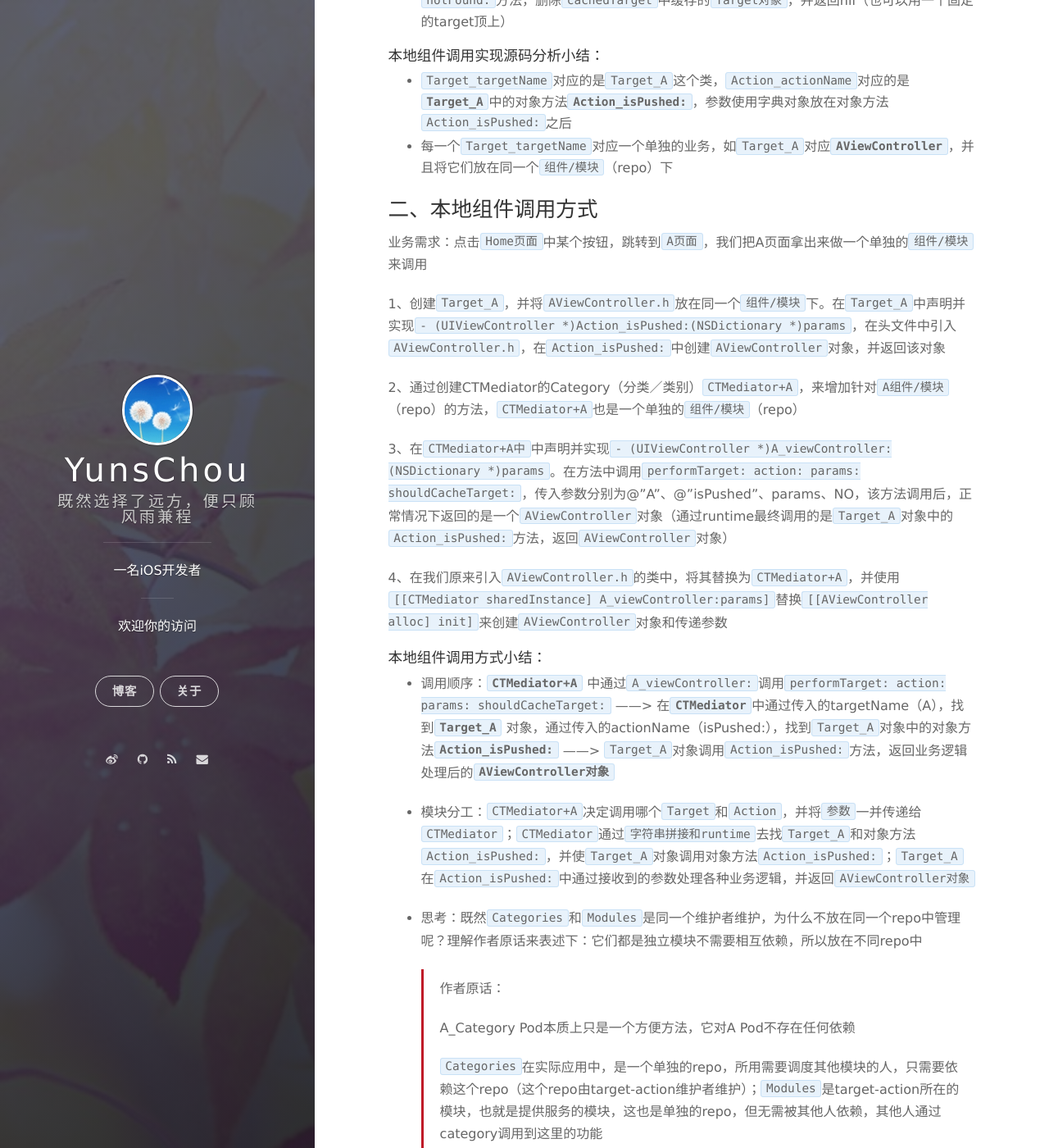
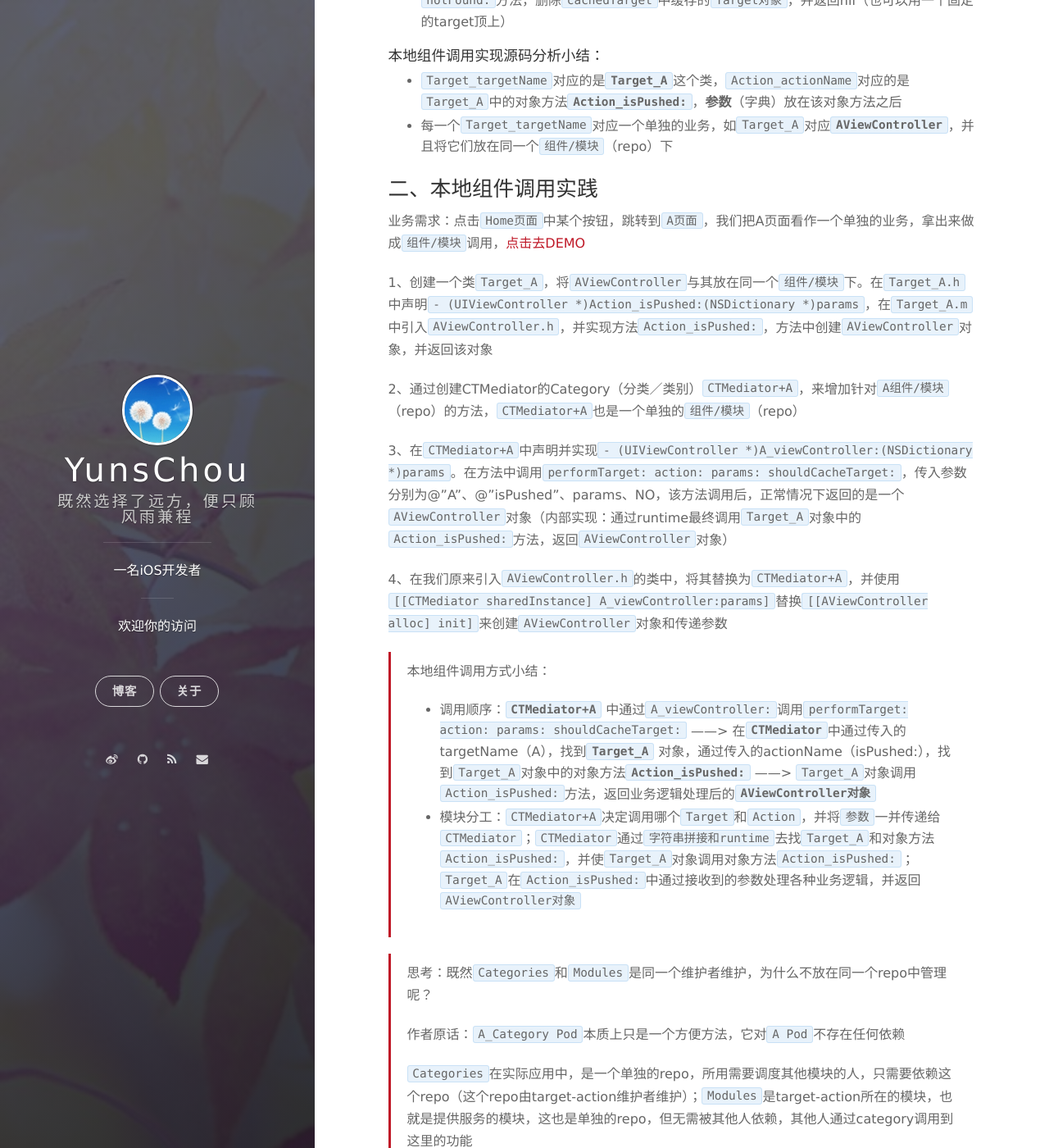
Before and after one commit to YunsChou/Yuns.github.io, a Jekyll site: the page built from _posts/2016-12-18-mediator-learn-1.md, in a window 1280 px wide and 1400 px high, scrolled down 1767 px. Shown: the whole window at 82% size. Built offline with Jekyll 4.4.1, drawn with Linux system fonts in a browser that asks for light colours; nearby versions of some CDN libraries; Markdown is read by kramdown in place of the engine named in the settings; comment, search, counter and statistics services are not loaded; some of the changed text lies outside the part shown.

Commit message:
增加demo链接

```diff
--- a/_posts/2016-12-18-mediator-learn-1.md
+++ b/_posts/2016-12-18-mediator-learn-1.md
@@ -36,13 +36,13 @@ CTMediator是一个单例，主要是基于Mediator模式和Target-Action模式
 
 > 其中，以**`本地组件调用入口`**最为核心，`远程app调用入口`是基于其上实现的，也就是`本地组件调用入口`是为`远程app调用入口`服务的
 
-#### 一、本地组件调用入口`performTarget: action: params: shouldCacheTarget:`实现分析
+#### 一、本地组件调用入口 **performTarget: action: params: shouldCacheTarget:** 实现分析
 
 1、传入参数分别为：`对象名称`、`动作名称`、`参数`、`是否缓存对象名称`
 
-* `对象名称`：单独的`组件/模块`（repo）名，传入的`targetName`在CTMediator中会被拼接为字符串`Target_targetName`（可以理解为`类名`），然后通过`NSClassFromString`将字符串转为应的`类`。如：需要集成`A`模块。传入`A`，会被拼接成`Target_A`，然后被转换为**[`Target_A` Class]**
+* `对象名称`：单独的组件/模块（repo）名。传入的`targetName`在CTMediator中会被拼接为字符串`Target_targetName`（可以理解为类名），然后通过`NSClassFromString`将字符串转为应的`类`。如：需要集成A模块。传入`A`，会被拼接成`Target_A`，然后被转换为**[`Target_A` Class]**
 
-* `动作名称`：当拥有一个`对象`后，我们需要调用这个对象的`方法`来做一些事情，传入的`actionName`在CTMediator中会被拼接为字符串`Action_actionName:`（可以理解为`方法名`），然后通过`NSSelectorFromString`将字符串转为应的`对象方法`。如：`模块A`需要`被push`出来。传入`isPushed`，会被拼接成`Action_isPushed:`，然后被转换为**[`Action_isPushed` SEL]**
+* `动作名称`：当拥有一个`对象`后，我们需要调用这个对象的`方法`来做一些事情，传入的`actionName`在CTMediator中会被拼接为字符串`Action_actionName:`（可以理解为方法名），然后通过`NSSelectorFromString`将字符串转为应的`对象方法`。如：模块A需要被push出来。传入`isPushed`，会被拼接成`Action_isPushed:`，然后被转换为**[`Action_isPushed:` SEL]**
 
 * `参数`：当使用`对象`执行`方法`时，我们可能还需要一些`参数`来进行逻辑判断或往下传递，参数以`NSDictionary`对象传入
 
@@ -51,35 +51,36 @@ CTMediator是一个单例，主要是基于Mediator模式和Target-Action模式
 2、缓存及异常处理
 
 * target：先去缓存中取，如果为空则创建；创建之后还为空，说明根据字符串`Target_targetName`无法找到对应的类，则返回nil（实际开发过程中可以事先给一个固定的target，专门用于在这个时候顶上，然后处理这种请求的）；根据BOOL值选择`是否缓存Target对象`
-* action：通过`respondsToSelector`判断target对象是否响应action。如果响应了，则调用`performSelector: withObject:`去执行action方法，并返回该`对象方法返回的值`；如果没有响应，说明根据字符串`Action_actionName:`无法找到对应的`对象方法`，我们可以定义一个`notFound:`方法，如果可以响应，说明target对象中实现了这么一个方法，调用`performSelector: withObject:`去执行`notFound:`方法；如果target对象也不响应`notFound:`方法，删除`cachedTarget`中缓存的`Target对象`，并返回nil（也可以用一个固定的target顶上）
+* action：通过`respondsToSelector:`判断target对象是否响应action。如果响应了，则调用`performSelector: withObject:`去执行action方法，并返回该`对象方法返回的值`；如果没有响应，说明根据字符串`Action_actionName:`无法找到对应的`对象方法`，我们可以定义一个`notFound:`方法，如果可以响应，说明target对象中实现了这么一个方法，调用`performSelector: withObject:`去执行`notFound:`方法；如果target对象也不响应`notFound:`方法，删除`cachedTarget`中缓存的`Target对象`，并返回nil（也可以用一个固定的target顶上）
 
 #### 本地组件调用实现源码分析小结：
 
-* `Target_targetName`对应的是`Target_A`这个类，`Action_actionName`对应的是**`Target_A`**中的对象方法**`Action_isPushed:`**，参数使用字典对象放在对象方法`Action_isPushed:`之后
+* `Target_targetName`对应的是**`Target_A`**这个类，`Action_actionName`对应的是`Target_A`中的对象方法**`Action_isPushed:`**，**参数**（字典）放在该对象方法之后
 * 每一个`Target_targetName`对应一个单独的业务，如`Target_A`对应**`AViewController`**，并且将它们放在同一个`组件/模块`（repo）下
 
-### 二、本地组件调用方式
+### 二、本地组件调用实践
 
-业务需求：点击`Home页面`中某个按钮，跳转到`A页面`，我们把A页面拿出来做一个单独的`组件/模块`来调用
+业务需求：点击`Home页面`中某个按钮，跳转到`A页面`，我们把A页面看作一个单独的业务，拿出来做成`组件/模块`调用，[点击去DEMO](https://github.com/YSRepository)
 
-1、创建`Target_A`，并将`AViewController.h`放在同一个`组件/模块`下。在`Target_A`中声明并实现`- (UIViewController *)Action_isPushed:(NSDictionary *)params`，在头文件中引入`AViewController.h`，在`Action_isPushed:`中创建`AViewController`对象，并返回该对象
+1、创建一个类`Target_A`，将`AViewController`与其放在同一个`组件/模块`下。在`Target_A.h`中声明`- (UIViewController *)Action_isPushed:(NSDictionary *)params`，在`Target_A.m`中引入`AViewController.h`，并实现方法`Action_isPushed:`，方法中创建`AViewController`对象，并返回该对象
 
 2、通过创建CTMediator的Category（分类／类别）`CTMediator+A`，来增加针对`A组件/模块`（repo）的方法，`CTMediator+A`也是一个单独的`组件/模块`（repo）
 
-3、在`CTMediator+A中`中声明并实现`- (UIViewController *)A_viewController:(NSDictionary *)params`。在方法中调用`performTarget: action: params: shouldCacheTarget:`，传入参数分别为@"A"、@"isPushed"、params、NO，该方法调用后，正常情况下返回的是一个`AViewController`对象（通过runtime最终调用的是`Target_A`对象中的`Action_isPushed:`方法，返回`AViewController`对象）
+3、在`CTMediator+A`中声明并实现`- (UIViewController *)A_viewController:(NSDictionary *)params`。在方法中调用`performTarget: action: params: shouldCacheTarget:`，传入参数分别为@"A"、@"isPushed"、params、NO，该方法调用后，正常情况下返回的是一个`AViewController`对象（内部实现：通过runtime最终调用`Target_A`对象中的`Action_isPushed:`方法，返回`AViewController`对象）
 
 4、在我们原来引入`AViewController.h`的类中，将其替换为`CTMediator+A`，并使用`[[CTMediator sharedInstance] A_viewController:params]`替换`[[AViewController alloc] init]`来创建`AViewController`对象和传递参数
 
-#### 本地组件调用方式小结：
+> 本地组件调用方式小结：
+>
+> - 调用顺序：**`CTMediator+A`** 中通过`A_viewController:`调用`performTarget: action: params: shouldCacheTarget:`  ——> 在**`CTMediator`**中通过传入的targetName（A），找到**`Target_A`** 对象，通过传入的actionName（isPushed:），找到`Target_A`对象中的对象方法**`Action_isPushed:`** ——> `Target_A`对象调用`Action_isPushed:`方法，返回业务逻辑处理后的**`AViewController对象`**
+> - 模块分工：`CTMediator+A`决定调用哪个`Target`和`Action`，并将`参数`一并传递给`CTMediator`；`CTMediator`通过`字符串拼接和runtime`去找`Target_A`和对象方法`Action_isPushed:`，并使`Target_A`对象调用对象方法`Action_isPushed:`；`Target_A`在`Action_isPushed:`中通过接收到的参数处理各种业务逻辑，并返回`AViewController对象`
 
-* 调用顺序：**`CTMediator+A`** 中通过`A_viewController:`调用`performTarget: action: params: shouldCacheTarget:`  ——> 在**`CTMediator`**中通过传入的targetName（A），找到**`Target_A`** 对象，通过传入的actionName（isPushed:），找到`Target_A`对象中的对象方法**`Action_isPushed:`** ——> `Target_A`对象调用`Action_isPushed:`方法，返回业务逻辑处理后的**`AViewController对象`**
 
-* 模块分工：`CTMediator+A`决定调用哪个`Target`和`Action`，并将`参数`一并传递给`CTMediator`；`CTMediator`通过`字符串拼接和runtime`去找`Target_A`和对象方法`Action_isPushed:`，并使`Target_A`对象调用对象方法`Action_isPushed:`；`Target_A`在`Action_isPushed:`中通过接收到的参数处理各种业务逻辑，并返回`AViewController对象`
 
-* 思考：既然`Categories`和`Modules`是同一个维护者维护，为什么不放在同一个repo中管理呢？理解作者原话来表述下：它们都是独立模块不需要相互依赖，所以放在不同repo中
-
-  > 作者原话：
-  >
-  > A_Category Pod本质上只是一个方便方法，它对A Pod不存在任何依赖
-  >
-  > `Categories`在实际应用中，是一个单独的repo，所用需要调度其他模块的人，只需要依赖这个repo（这个repo由target-action维护者维护）；`Modules`是target-action所在的模块，也就是提供服务的模块，这也是单独的repo，但无需被其他人依赖，其他人通过category调用到这里的功能
+> 思考：既然`Categories`和`Modules`是同一个维护者维护，为什么不放在同一个repo中管理呢？
+>
+> 作者原话：`A_Category Pod`本质上只是一个方便方法，它对`A Pod`不存在任何依赖
+>
+> `Categories`在实际应用中，是一个单独的repo，所用需要调度其他模块的人，只需要依赖这个repo（这个repo由target-action维护者维护）；`Modules`是target-action所在的模块，也就是提供服务的模块，这也是单独的repo，但无需被其他人依赖，其他人通过category调用到这里的功能
+>
+> 理解作者原话来表述下：它们都是独立模块不需要相互依赖，所以放在不同repo中
```
